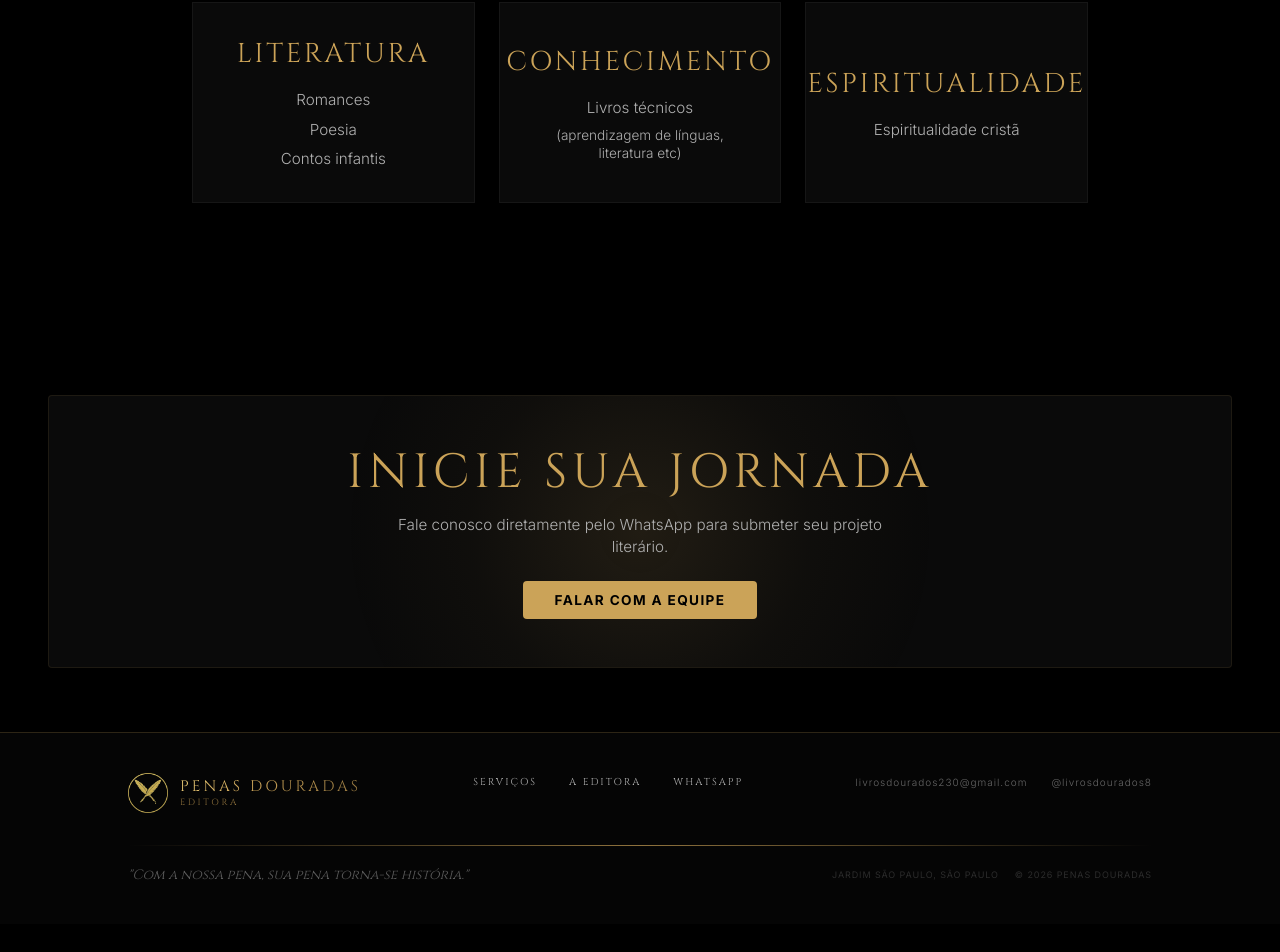
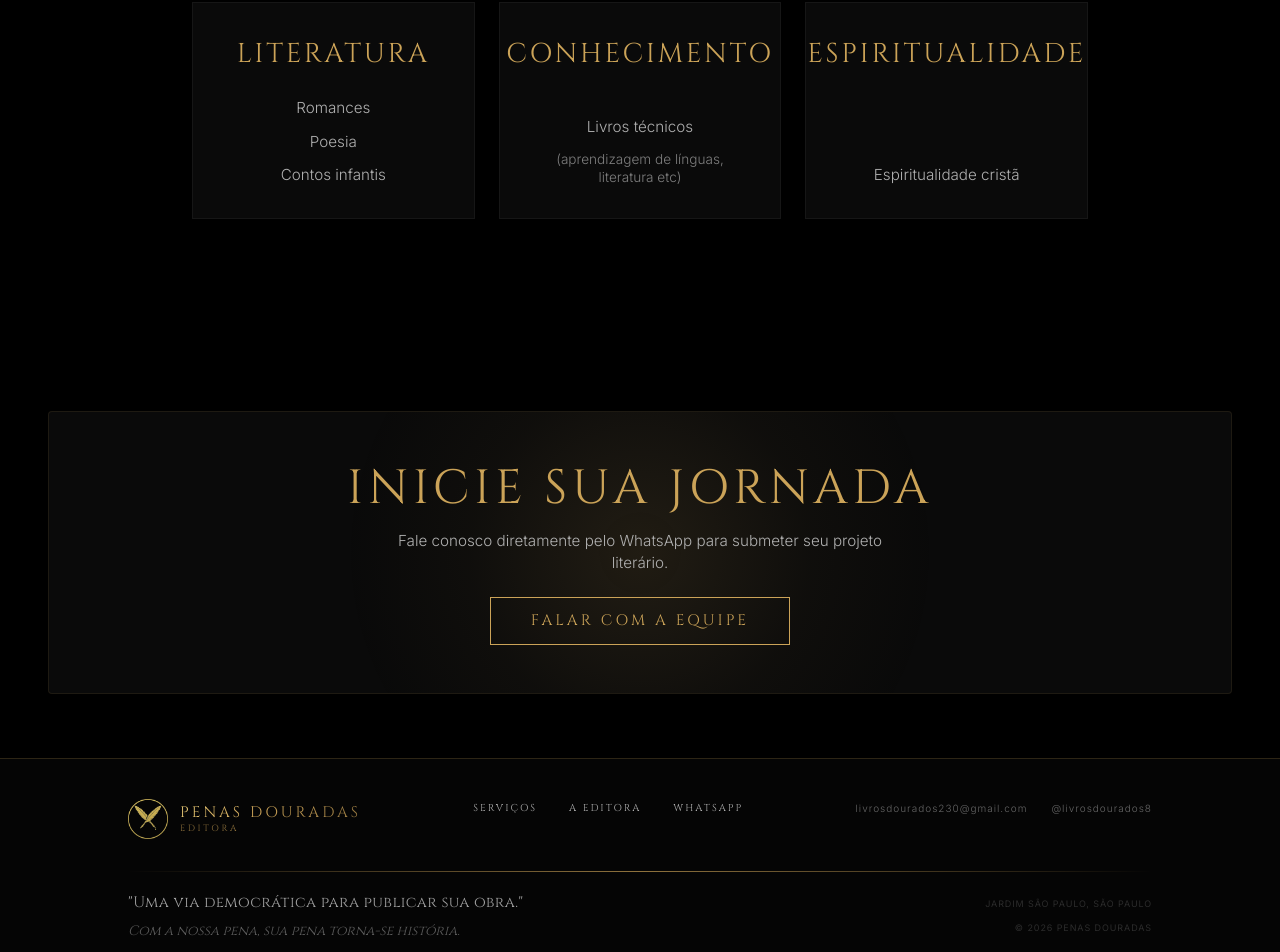
Before and after one commit to RenanKoriwa/penasdouradas, a Next.js app: page /servicos in a window 1280 px wide. Shown: the part 2558-3510 px from the top of the page. Before the commit the page ends 3482 px from the top, so only its background shows below. Built offline with nearby package versions, Linux system fonts and the light colour scheme.

Commit message:
Fix Gêneros Editoriais alignment, update CTA buttons to hollow gold style, and add slogans to footer

```diff
--- a/src/app/page.tsx
+++ b/src/app/page.tsx
@@ -147,12 +147,12 @@ export default function Home() {
             Na PENAS DOURADAS – Editora, acreditamos que toda grande história merece a oportunidade de alcançar seus leitores.
           </p>
           <div className="hero-anim flex flex-col sm:flex-row gap-4 justify-center">
-            <a
-              href={waLink}
-              target="_blank"
-              rel="noreferrer"
-              className="bg-accent text-bg px-6 py-2.5 text-xs uppercase tracking-widest font-bold hover:bg-white hover:scale-105 hover:shadow-[0_4px_20px_rgba(212,175,55,0.3)] transition-all duration-300"
-            >
+              <a
+                href={waLink}
+                target="_blank"
+                rel="noreferrer"
+                className="text-accent border border-accent px-8 py-3 font-serif text-[10px] md:text-xs uppercase tracking-[0.2em] hover:bg-accent hover:text-bg hover:scale-105 transition-all duration-500"
+              >
               Publicar meu Livro
             </a>
             <Link
@@ -325,7 +325,7 @@ export default function Home() {
             href={waLink}
             target="_blank"
             rel="noreferrer"
-            className="inline-block bg-accent text-bg px-8 py-2.5 text-xs uppercase tracking-widest font-bold hover:bg-white hover:scale-105 hover:shadow-[0_0_20px_rgba(212,175,55,0.4)] transition-all duration-300 rounded-sm"
+            className="inline-block text-accent border border-accent px-8 py-3 font-serif text-xs md:text-sm uppercase tracking-[0.2em] hover:bg-accent hover:text-bg hover:scale-105 transition-all duration-500"
           >
             Falar com a Editora
           </a>
--- a/src/app/servicos/page.tsx
+++ b/src/app/servicos/page.tsx
@@ -162,24 +162,24 @@ export default function ServicosPage() {
             <p className="text-text-secondary mb-12 font-light">Publicamos obras nas seguintes categorias:</p>
 
             <div className="grid md:grid-cols-3 gap-6">
-              <div className="bg-surface border border-white/5 p-8 flex flex-col items-center justify-center">
-                <h3 className="font-serif text-xl text-accent mb-4">Literatura</h3>
-                <ul className="text-sm text-text-secondary font-light space-y-2 text-center">
+              <div className="bg-surface border border-white/5 p-8 flex flex-col items-center h-full">
+                <h3 className="font-serif text-xl text-accent mb-6">Literatura</h3>
+                <ul className="text-sm text-text-secondary font-light space-y-3 text-center mt-auto">
                   <li>Romances</li>
                   <li>Poesia</li>
                   <li>Contos infantis</li>
                 </ul>
               </div>
-              <div className="bg-surface border border-white/5 p-8 flex flex-col items-center justify-center">
-                <h3 className="font-serif text-xl text-accent mb-4">Conhecimento</h3>
-                <ul className="text-sm text-text-secondary font-light space-y-2 text-center">
+              <div className="bg-surface border border-white/5 p-8 flex flex-col items-center h-full">
+                <h3 className="font-serif text-xl text-accent mb-6">Conhecimento</h3>
+                <ul className="text-sm text-text-secondary font-light space-y-3 text-center mt-auto">
                   <li>Livros técnicos</li>
-                  <li className="text-xs">(aprendizagem de línguas, literatura etc)</li>
+                  <li className="text-xs opacity-70">(aprendizagem de línguas, literatura etc)</li>
                 </ul>
               </div>
-              <div className="bg-surface border border-white/5 p-8 flex flex-col items-center justify-center">
-                <h3 className="font-serif text-xl text-accent mb-4">Espiritualidade</h3>
-                <ul className="text-sm text-text-secondary font-light space-y-2 text-center">
+              <div className="bg-surface border border-white/5 p-8 flex flex-col items-center h-full">
+                <h3 className="font-serif text-xl text-accent mb-6">Espiritualidade</h3>
+                <ul className="text-sm text-text-secondary font-light space-y-3 text-center mt-auto">
                   <li>Espiritualidade cristã</li>
                 </ul>
               </div>
@@ -201,7 +201,7 @@ export default function ServicosPage() {
             href={waLink}
             target="_blank"
             rel="noreferrer"
-            className="relative z-10 inline-block bg-accent text-bg px-8 py-2.5 text-xs uppercase tracking-widest font-bold hover:bg-white transition-colors rounded-sm"
+            className="relative z-10 inline-block text-accent border border-accent px-10 py-3 font-serif text-xs md:text-sm uppercase tracking-[0.2em] hover:bg-accent hover:text-bg hover:scale-105 transition-all duration-500"
           >
             Falar com a Equipe
           </a>
--- a/src/components/ui/Footer.tsx
+++ b/src/components/ui/Footer.tsx
@@ -57,12 +57,17 @@ export default function Footer() {
         {/* Divider */}
         <div className="gold-line mb-5" />
 
-        {/* Bottom row: Slogan + Copyright */}
-        <div className="flex flex-col md:flex-row items-center justify-between gap-2">
-          <p className="font-serif italic text-text-secondary/50 text-xs">
-            "Com a nossa pena, sua pena torna-se história."
-          </p>
-          <div className="flex items-center gap-4 text-text-muted/40 text-[9px] tracking-widest uppercase">
+        {/* Bottom row: Slogans + Copyright */}
+        <div className="flex flex-col md:flex-row items-center justify-between gap-4 md:gap-2 mt-4">
+          <div className="flex flex-col items-center md:items-start text-center md:text-left gap-2">
+            <p className="font-serif text-text-secondary/90 text-sm tracking-wide">
+              "Uma via democrática para publicar sua obra."
+            </p>
+            <p className="font-serif italic text-text-secondary/50 text-xs">
+              Com a nossa pena, sua pena torna-se história.
+            </p>
+          </div>
+          <div className="flex flex-col items-center md:items-end gap-2 text-text-muted/40 text-[9px] tracking-widest uppercase">
             <span>{location}</span>
             <span>&copy; {new Date().getFullYear()} Penas Douradas</span>
           </div>
```
